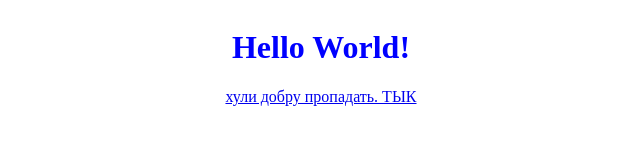
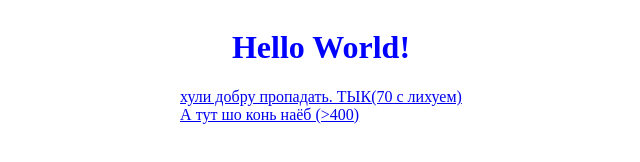
Before and after one commit to eMiKkKk/Hello-world-, a plain HTML site: page index.html in a window 1280 px wide. Shown: the whole page, without its empty margins (319-959 px from the left). Drawn offline with Linux system fonts and the light colour scheme.

Commit message:
Update index.html

```diff
--- a/index.html
+++ b/index.html
@@ -12,7 +12,8 @@
       <h1 class="main__title">Hello World!</h1>
     </main>
     <footer>
-      <a href="test.txt">хули добру пропадать. ТЫК</a>
+      <div><a href="test.txt">хули добру пропадать. ТЫК(70 c лихуем)</a></div>
+      <div><a href="FullTest.txt">А тут шо конь наёб (>400)</a></div>
     </footer>
   </div>
 </body>
```
